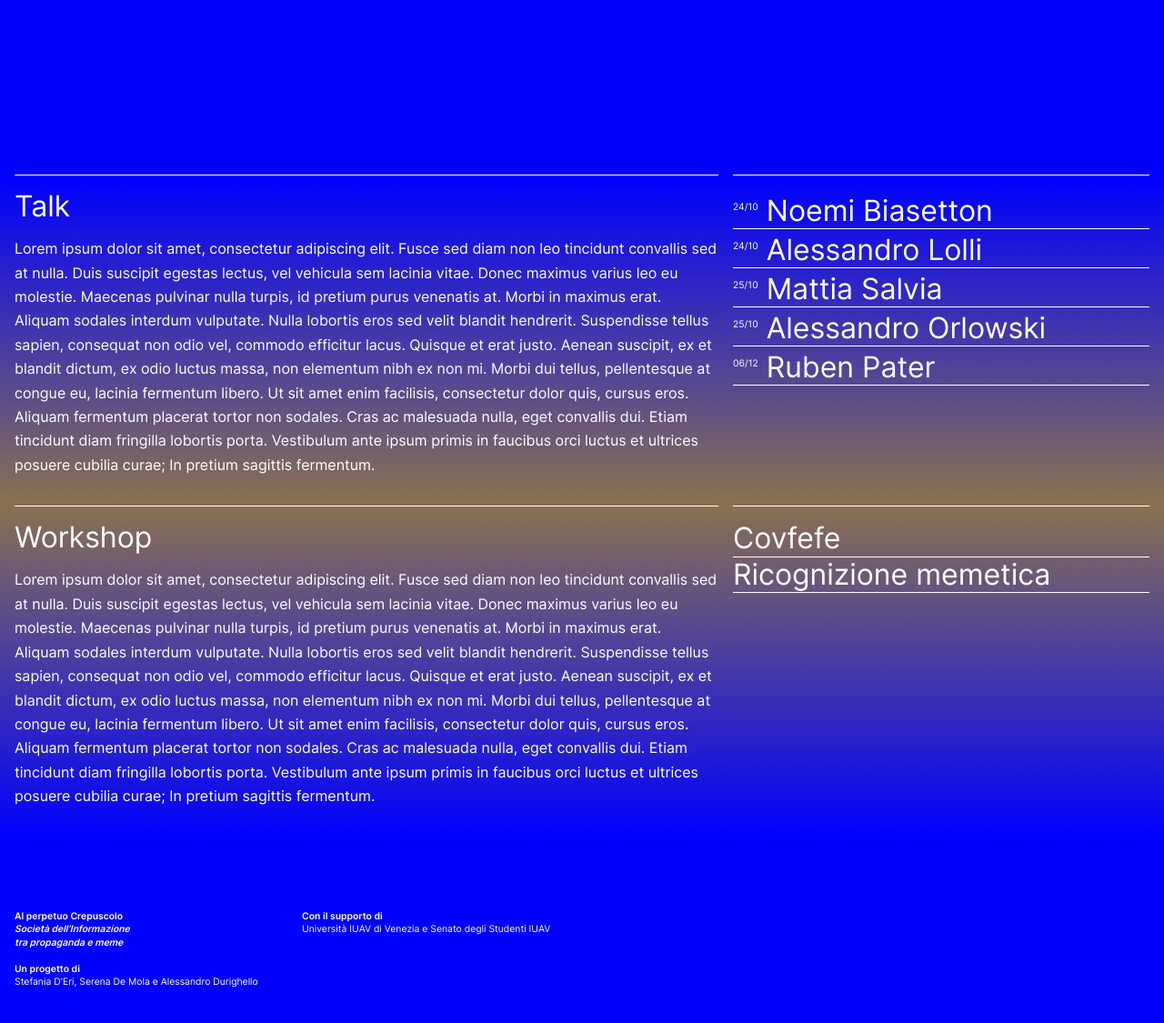
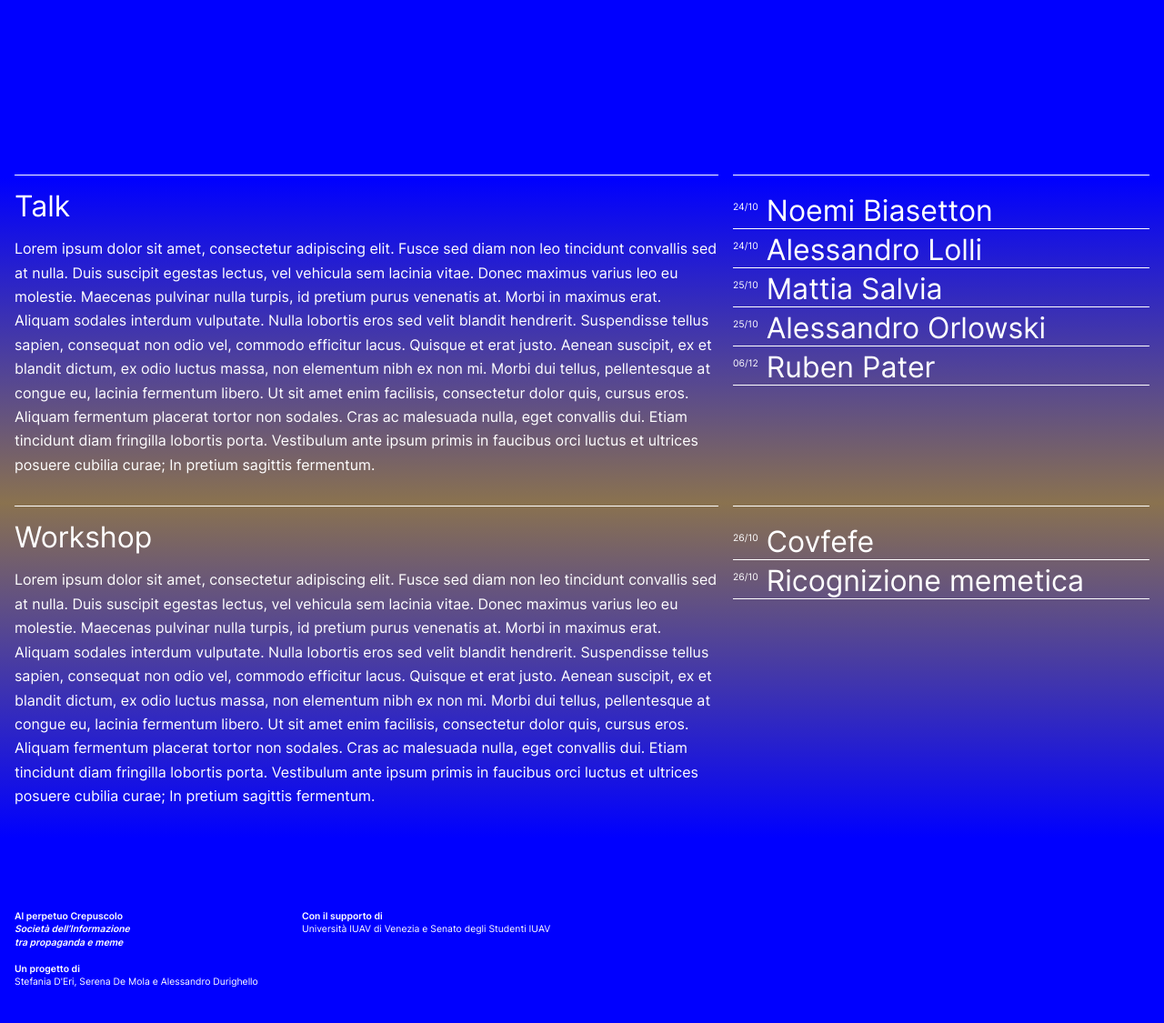
Before and after one commit to stefaniaderi/alperpetuocrepuscolo, a Jekyll site: the page built from index.html, in a window 1280 px wide and 1152 px high. Shown: the top 1125 px of the window at 91% size. Built offline with Jekyll 4.4.1, drawn with Linux system fonts in a browser that asks for light colours.

Commit message:
Update index.html

```diff
--- a/index.html
+++ b/index.html
@@ -24,7 +24,7 @@ layout: home
 </div>
 <div class="subcontent">
 	<ul>
-		<li> Covfefe </li>
-		<li> Ricognizione memetica</li>
+		<li> <span class="small"> 26/10</span> Covfefe </li>
+		<li><span class="small"> 26/10</span> Ricognizione memetica</li>
 	</ul>
 </div>
```
